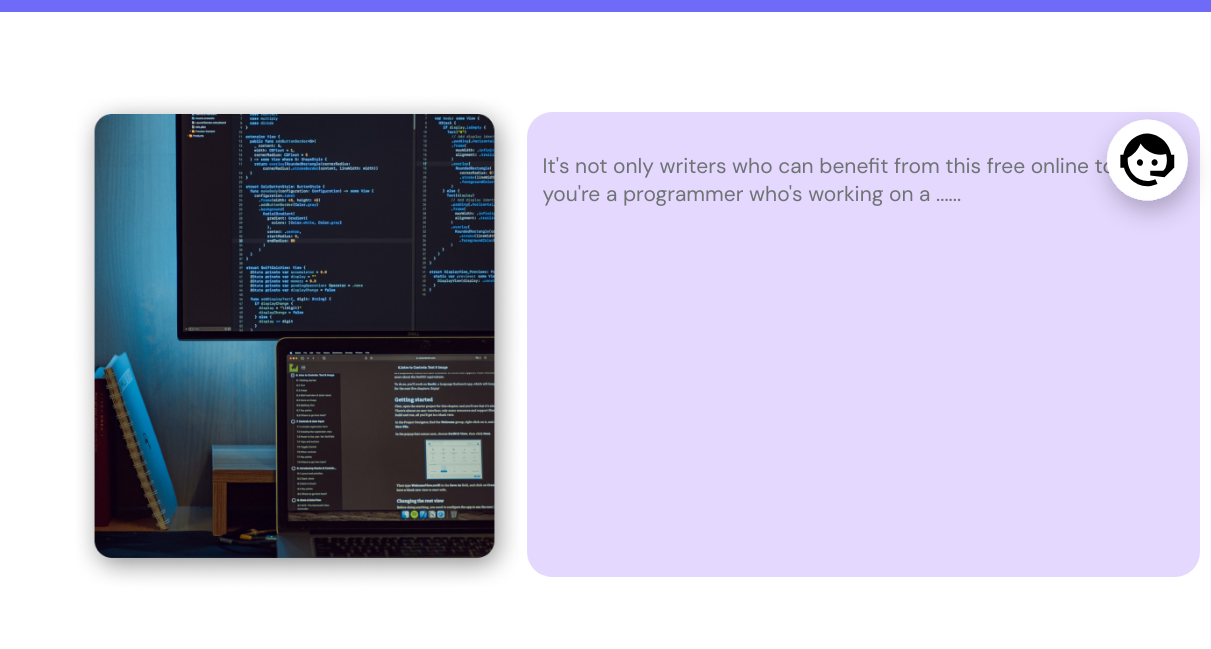
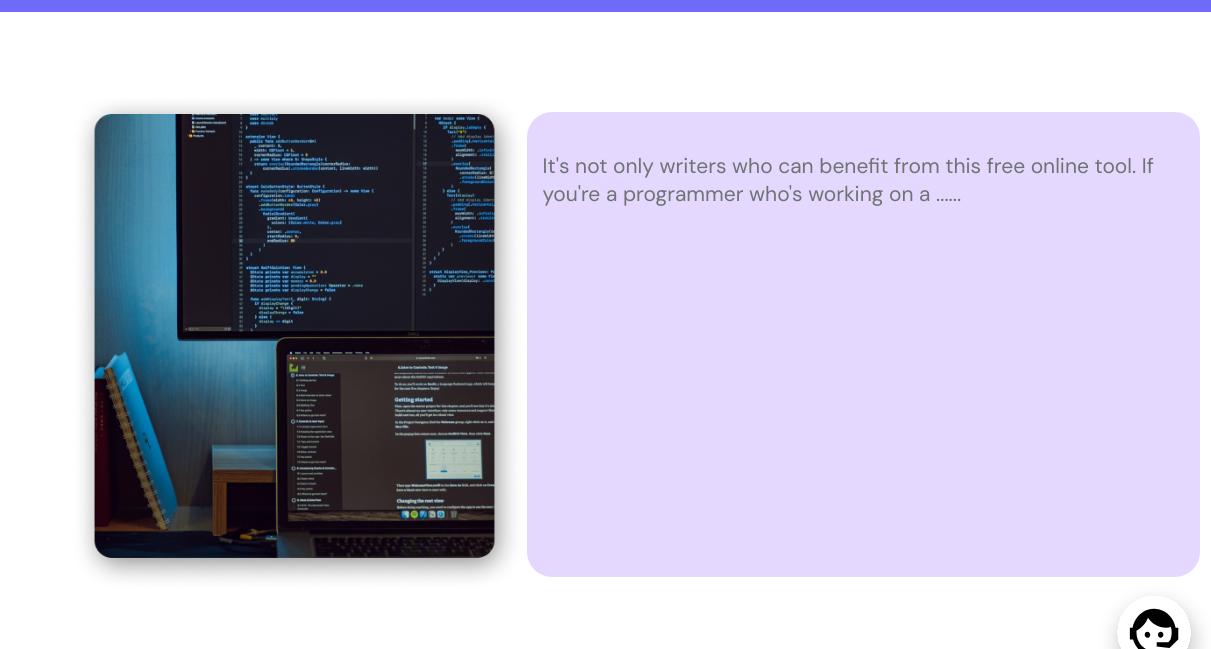
Before and after one commit to SachinGupta369/Mircoproject-2, a plain HTML site: page index.html in a window 1280 px wide. Shown: the part 83-732 px from the top of the page, 0-1211 px from the left. Drawn offline with Linux system fonts and the light colour scheme; a web font is replaced by a local one.

Commit message:
fixed position

```diff
--- a/index.css
+++ b/index.css
@@ -186,10 +186,10 @@ button:hover{
 }
 
 .headset img{
-    width: 10%;
+    width: 9%;
     position: fixed;
     right: 66px;
-    top: 189px;
+    bottom: 18px;
     z-index:1;
 }
 /* main-middle end here */
```
